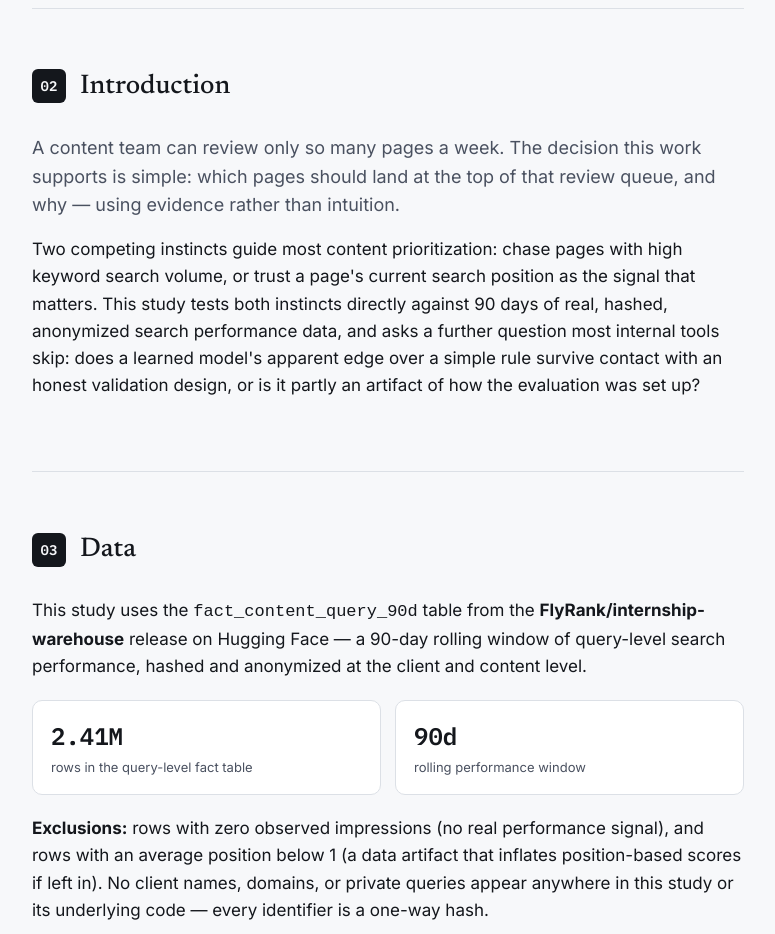
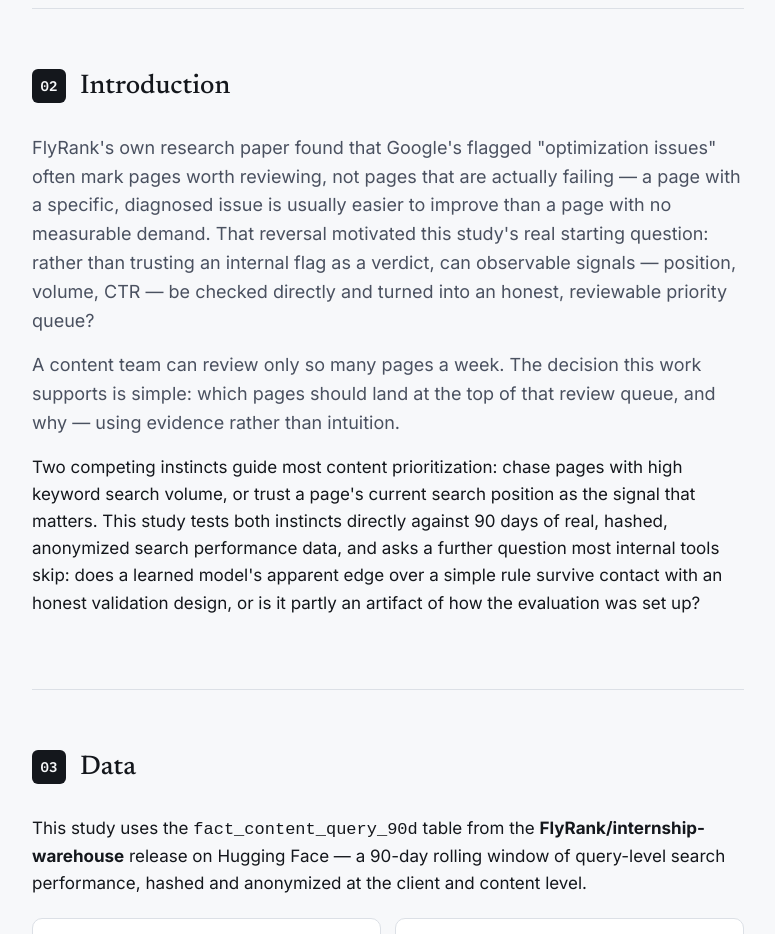
Before and after one commit to Rahul9994/ML_Flyrank, a plain HTML site: page docs/index.html in a window 1280 px wide. Shown: the part 1100-2034 px from the top of the page, without its empty margins (252-1027 px from the left). Drawn offline with Linux system fonts and the light colour scheme.

Commit message:
Update index.html

```diff
--- a/docs/index.html
+++ b/docs/index.html
@@ -167,6 +167,7 @@
 
   <section id="intro">
     <div class="sec-head"><span class="rank">02</span><h2>Introduction</h2></div>
+    <p class="lede">FlyRank's own research paper found that Google's flagged "optimization issues" often mark pages worth reviewing, not pages that are actually failing — a page with a specific, diagnosed issue is usually easier to improve than a page with no measurable demand. That reversal motivated this study's real starting question: rather than trusting an internal flag as a verdict, can observable signals — position, volume, CTR — be checked directly and turned into an honest, reviewable priority queue?</p>
     <p class="lede">A content team can review only so many pages a week. The decision this work supports is simple: which pages should land at the top of that review queue, and why — using evidence rather than intuition.</p>
     <p>Two competing instincts guide most content prioritization: chase pages with high keyword search volume, or trust a page's current search position as the signal that matters. This study tests both instincts directly against 90 days of real, hashed, anonymized search performance data, and asks a further question most internal tools skip: does a learned model's apparent edge over a simple rule survive contact with an honest validation design, or is it partly an artifact of how the evaluation was set up?</p>
   </section>
```
